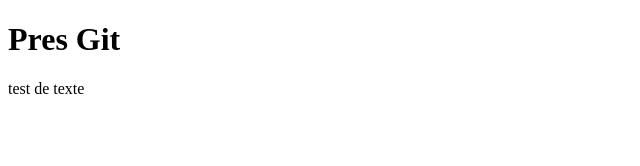
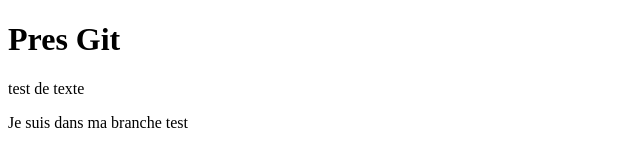
Before and after one commit to JulienVic/GitDos, a plain HTML site: page index.html in a window 1280 px wide. Shown: the whole page, without its empty margins (0-640 px from the left). Drawn offline with Linux system fonts and the light colour scheme.

Commit message:
modif depui branche

```diff
--- a/index.html
+++ b/index.html
@@ -9,5 +9,6 @@
 <body>
     <h1>Pres Git</h1>
     <p>test de texte</p>
+    <p>Je suis dans ma branche test</p>
 </body>
 </html>
```
